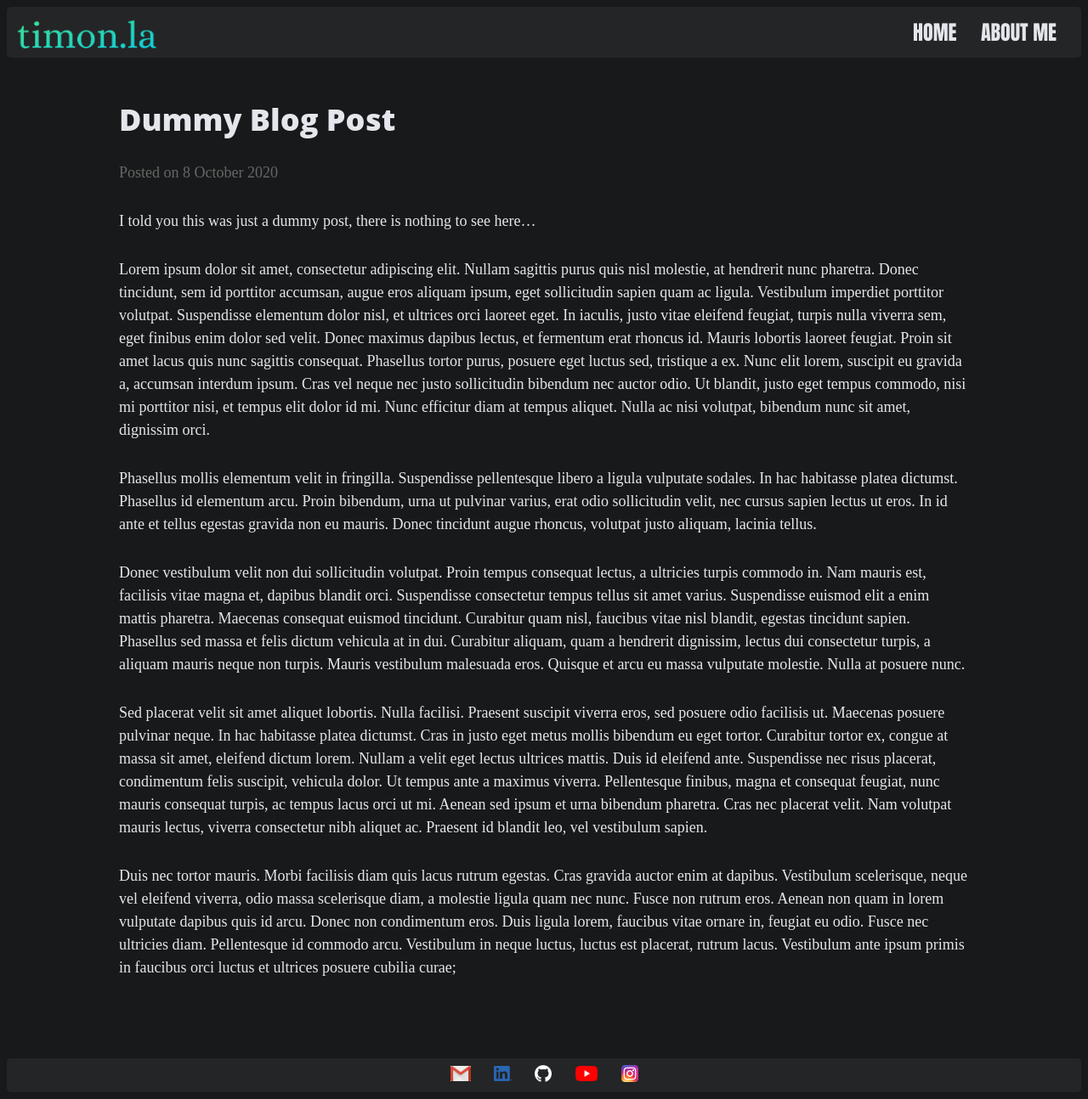
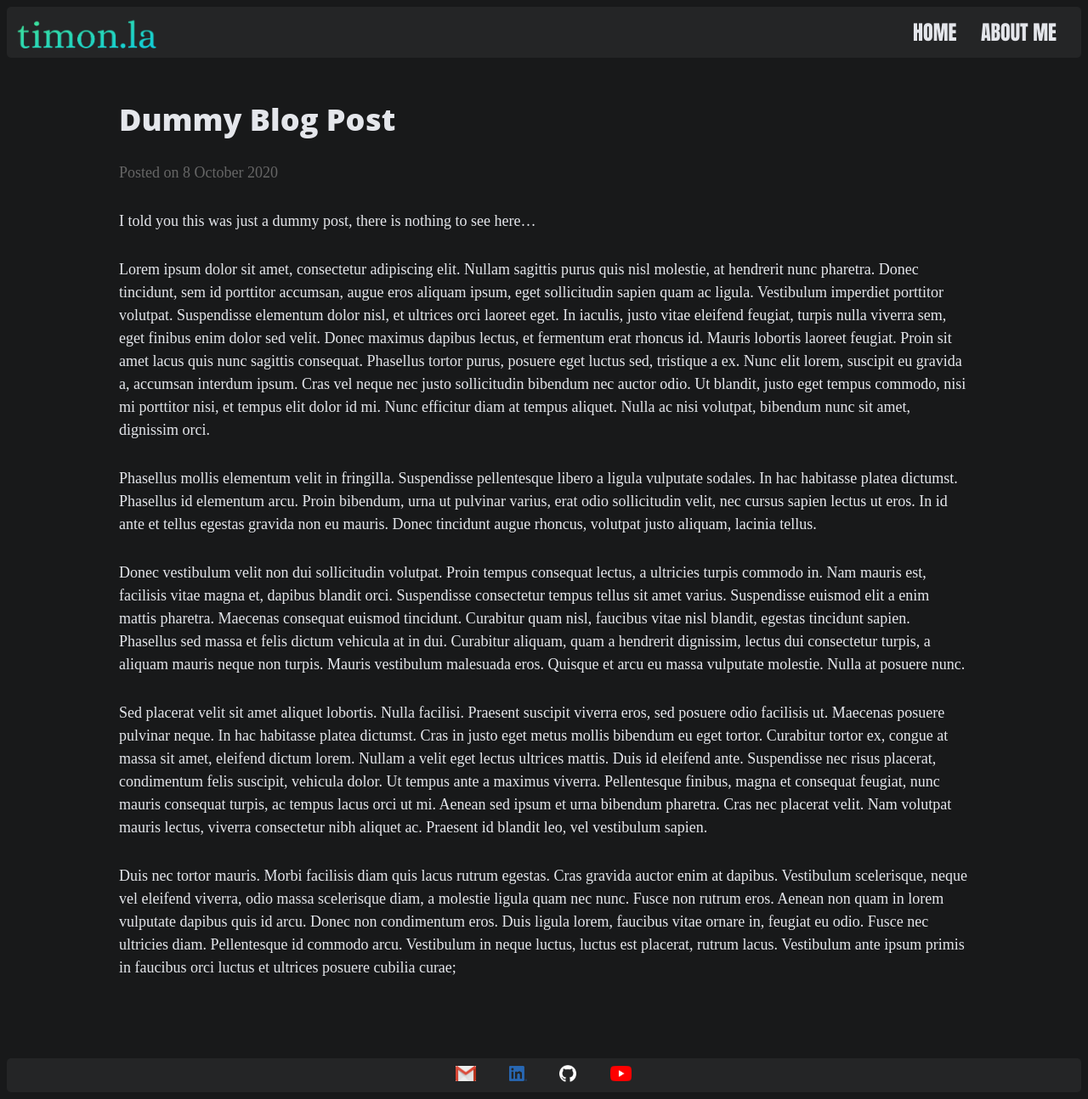
Before and after one commit to timonla/timonla.github.io, a Jekyll site: the page built from _posts/2020-10-08-dummy-blog-post.md, in a window 1280 px wide. Shown: the whole page at 85% size. Built offline with Jekyll 4.4.1, drawn with Linux system fonts in a browser that asks for light colours; nearby versions of some CDN libraries.

Commit message:
Remove instagram link

```diff
--- a/_includes/footer.html
+++ b/_includes/footer.html
@@ -48,11 +48,6 @@
                         <img style="height: 18px" src="../../assets/img/yt_logo_rgb_dark.png" />
                     </a>
                 </td>
-                <td align="center">
-                    <a target="_blank" href="https://www.instagram.com/timon.ruotsalainen/">
-                        <img style="height: 20px" src="../../assets/img/Instagram_AppIcon_Aug2017.png" />
-                    </a>
-                </td>
             </tr>
         </table>
     </div>
```
Also changed, not shown: assets/img/Instagram_AppIcon_Aug2017.png (deleted).
